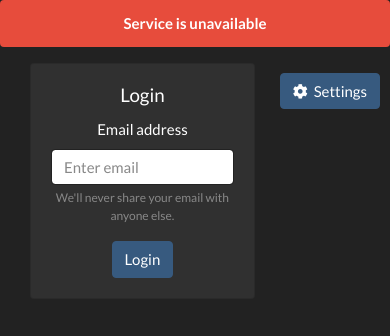
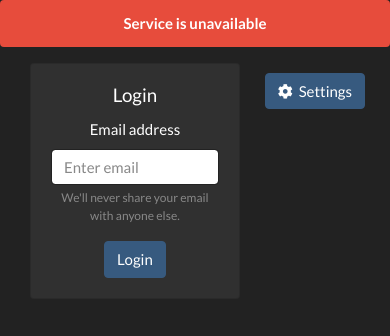
Before and after one commit to wolfgangmeyers/aibrush-2, a React (Create React App) app in the folder frontend/: page / in a window 390 px wide. Shown: the top 336 px of the page. Built offline with nearby package versions, Linux system fonts and the light colour scheme; no server answers.

Commit message:
Remove old static site and fix mobile layout

```diff
--- a/frontend/src/App.tsx
+++ b/frontend/src/App.tsx
@@ -72,13 +72,17 @@ function App() {
     <div className="App">
       <TokenRefresher api={client} credentials={credentials as LoginResult} onCredentialsRefreshed={onLogin} />
       <Healthchecker api={client} />
+
+      <BrowserRouter>
+        <div className="container">
+          <div className="row">
+            <div className="col-lg-12">
               {/* settings button */}
               <button className="btn btn-primary top-button" onClick={onUpdateAPIUrl}>
                 {/* font awesome settings icon */}
                 <i className="fas fa-cog"></i>&nbsp;
                 Settings
               </button>
-      <BrowserRouter>
               {/* if credentials are not set, show Login component */}
               {!credentials && <Login httpClient={httpClient} client={client} onLogin={onLogin} />}
               {/* if credentials are set, show a bootstrap logout button a the far top right corner div */}
@@ -94,8 +98,10 @@ function App() {
                   <i className="fas fa-home"></i>&nbsp;
                   Home
                 </Link>
+              </>}
+            </div>
+          </div>
 
-        </>}
           {/* if credentials are set, show the rest of the app */}
           {credentials && <Switch>
             <Route path="/" exact={true}>
@@ -112,6 +118,7 @@ function App() {
               <InteractiveDesigner api={client} apiUrl={config.apiUrl} />
             </Route>
           </Switch>}
+        </div>
       </BrowserRouter>
     </div>
   );
--- a/frontend/src/pages/CreateImage.tsx
+++ b/frontend/src/pages/CreateImage.tsx
@@ -140,12 +140,10 @@ export const CreateImage: FC<CreateImageProps> = (props) => {
 
     return (
         <>
-            <div className="container">
                 {/* Header: Create new image */}
                 <div className="row">
                     <div className="col-12">
                         <h1>Create new image</h1>
-                    </div>
                     </div>
                 </div>
                 {/* 50px vertical spacer */}
@@ -186,7 +184,7 @@ export const CreateImage: FC<CreateImageProps> = (props) => {
                             </div>
                             {/* boolean enable_video (bootstrap styled checkbox) */}
                             <div className="form-group">
-                            <label style={{marginRight: "10px"}}>Enable video</label>
+                                <label style={{ marginRight: "10px" }}>Enable video</label>
                                 <div className="form-check">
                                     <input className="form-check-input" type="checkbox" checked={input.enable_video} onChange={(e) => setInput({ ...input, enable_video: e.target.checked })} />
                                 </div>
--- a/frontend/src/pages/Images.tsx
+++ b/frontend/src/pages/Images.tsx
@@ -147,7 +147,7 @@ export const ImagesPage: FC<Props> = ({ api, apiUrl }) => {
     }
 
     return (
-        <div className="container">
+        <>
             <div className="row">
                 <div className="col-md-12">
                     <h1>Images</h1>
@@ -199,6 +199,6 @@ export const ImagesPage: FC<Props> = ({ api, apiUrl }) => {
                     onDesign={onDesignImage}
                 />
             )}
-        </div>
+        </>
     );
 };
--- a/frontend/src/pages/InteractiveDesigner.tsx
+++ b/frontend/src/pages/InteractiveDesigner.tsx
@@ -169,7 +169,7 @@ export const InteractiveDesigner: FC<InteractiveDesignerProps> = ({ api }) => {
     const inprogress = (image && (image.status === "pending" || image.status === "processing")) || false;
 
     return (
-        <div className="container">
+        <>
             <div className="row">
                 <div className="col-12">
                     <h1>Interactive Designer</h1>
@@ -261,6 +261,6 @@ export const InteractiveDesigner: FC<InteractiveDesignerProps> = ({ api }) => {
                     onSave={onImageEdited}
                 />
             )}
-        </div>
+        </>
     )
 }
--- a/frontend/src/pages/Login.tsx
+++ b/frontend/src/pages/Login.tsx
@@ -48,7 +48,7 @@ export const Login: FC<LoginProps> = props => {
 
     // bootstrap login form
     return (
-        <div className="container">
+        <>
             <div className="row">
                 <div className="col-md-6 offset-md-3">
                     <div className="card">
@@ -89,6 +89,6 @@ export const Login: FC<LoginProps> = props => {
                     </div>
                 </div>
             </div>
-        </div>
+        </>
     );
 }
--- a/frontend/src/pages/MainMenu.tsx
+++ b/frontend/src/pages/MainMenu.tsx
@@ -7,7 +7,7 @@ import { Link } from "react-router-dom"
 
 export const MainMenu: FC = () => {
     return (
-        <div className="container">
+        <>
             {/* Header: Welcome to AIBrush! */}
             <div className="row">
                 <div className="col-12">
@@ -41,6 +41,6 @@ export const MainMenu: FC = () => {
                     </div>
                 </div>
             </div>
-        </div>
+        </>
     )
 }
```
Also changed, not shown: 37 other files (tests, documents, lock files or other folders). Lines whose indentation alone changed are shown as unchanged.
